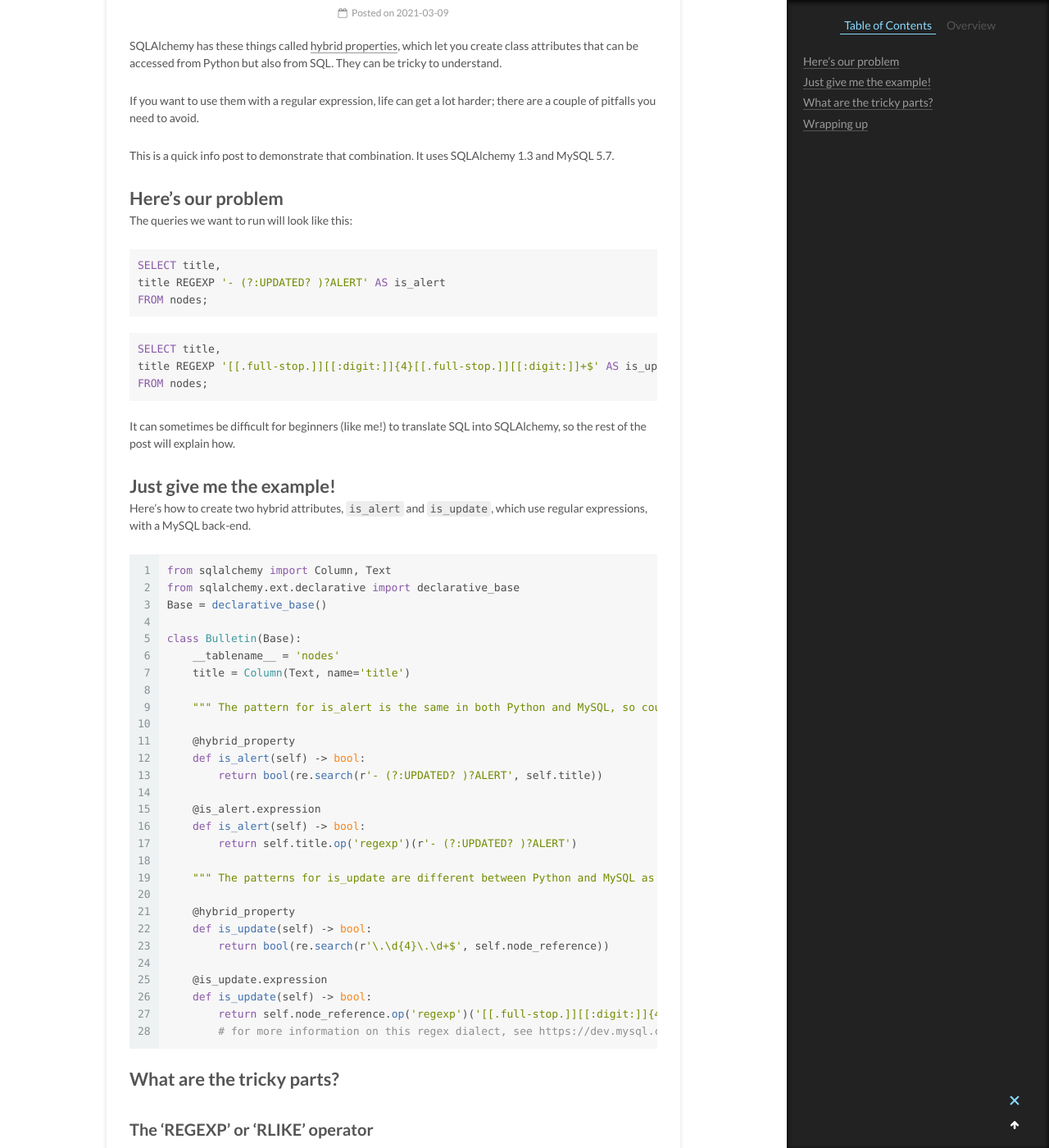
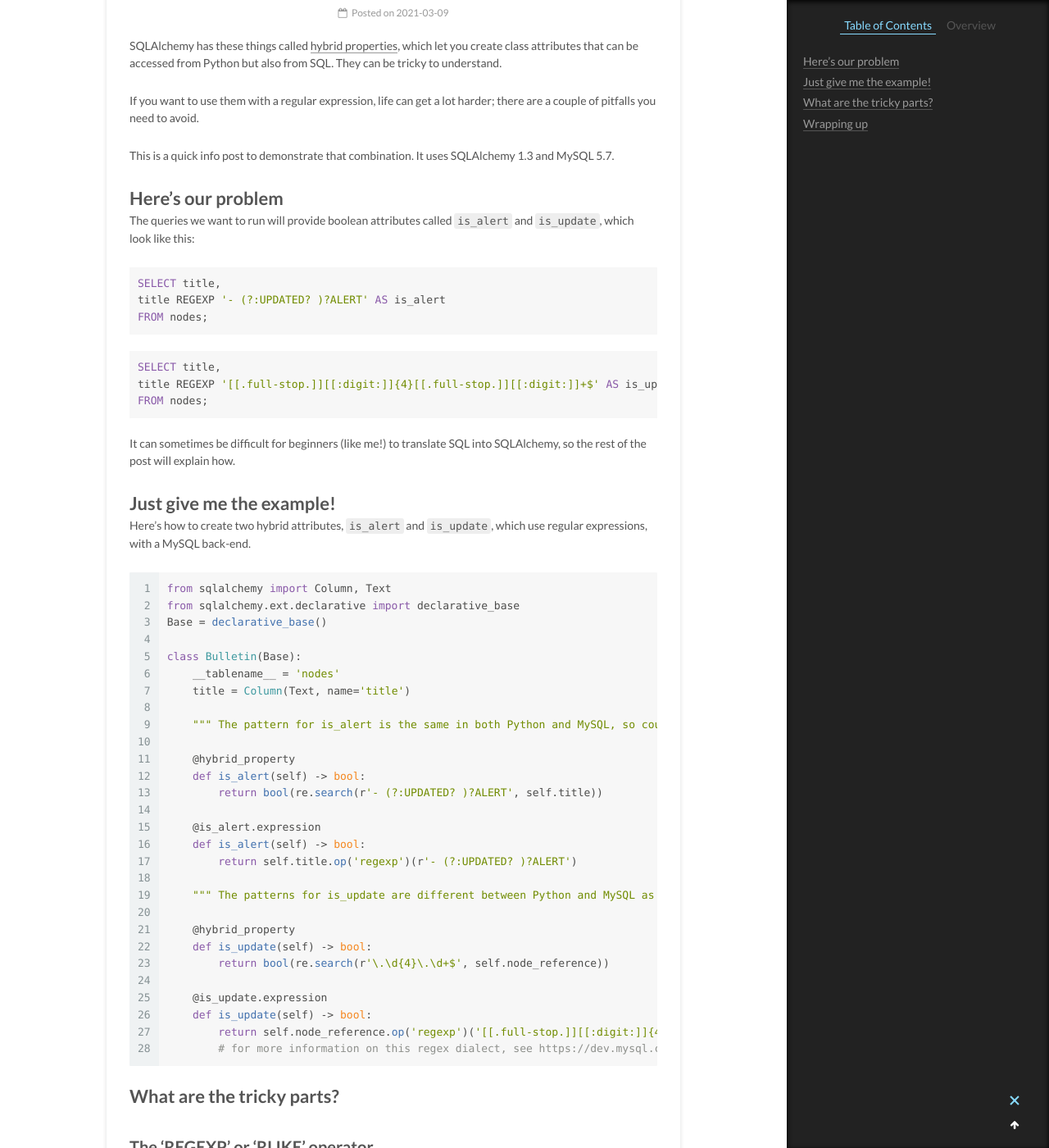
Before and after one commit to d-lord/d-lord.github.io, a Jekyll site: the page built from _posts/2021-03-09-sqlalchemy-hybrid-properties-regex.md, in a window 1280 px wide and 1400 px high, scrolled down 316 px. Shown: the whole window at 82% size. Built offline with Jekyll 4.4.1, drawn with Linux system fonts in a browser that asks for light colours.

Commit message:
SQLAlchemy/regex: more tweaks

```diff
--- a/_posts/2021-03-09-sqlalchemy-hybrid-properties-regex.md
+++ b/_posts/2021-03-09-sqlalchemy-hybrid-properties-regex.md
@@ -14,7 +14,7 @@
 
 # Here's our problem
 
-The queries we want to run will look like this:
+The queries we want to run will provide boolean attributes called `is_alert` and `is_update`, which look like this:
 
 {% highlight sql %}
 SELECT title,
```
Also changed, not shown: other parts of _posts/2021-03-09-sqlalchemy-hybrid-properties-regex.md (+1 -1 lines).
